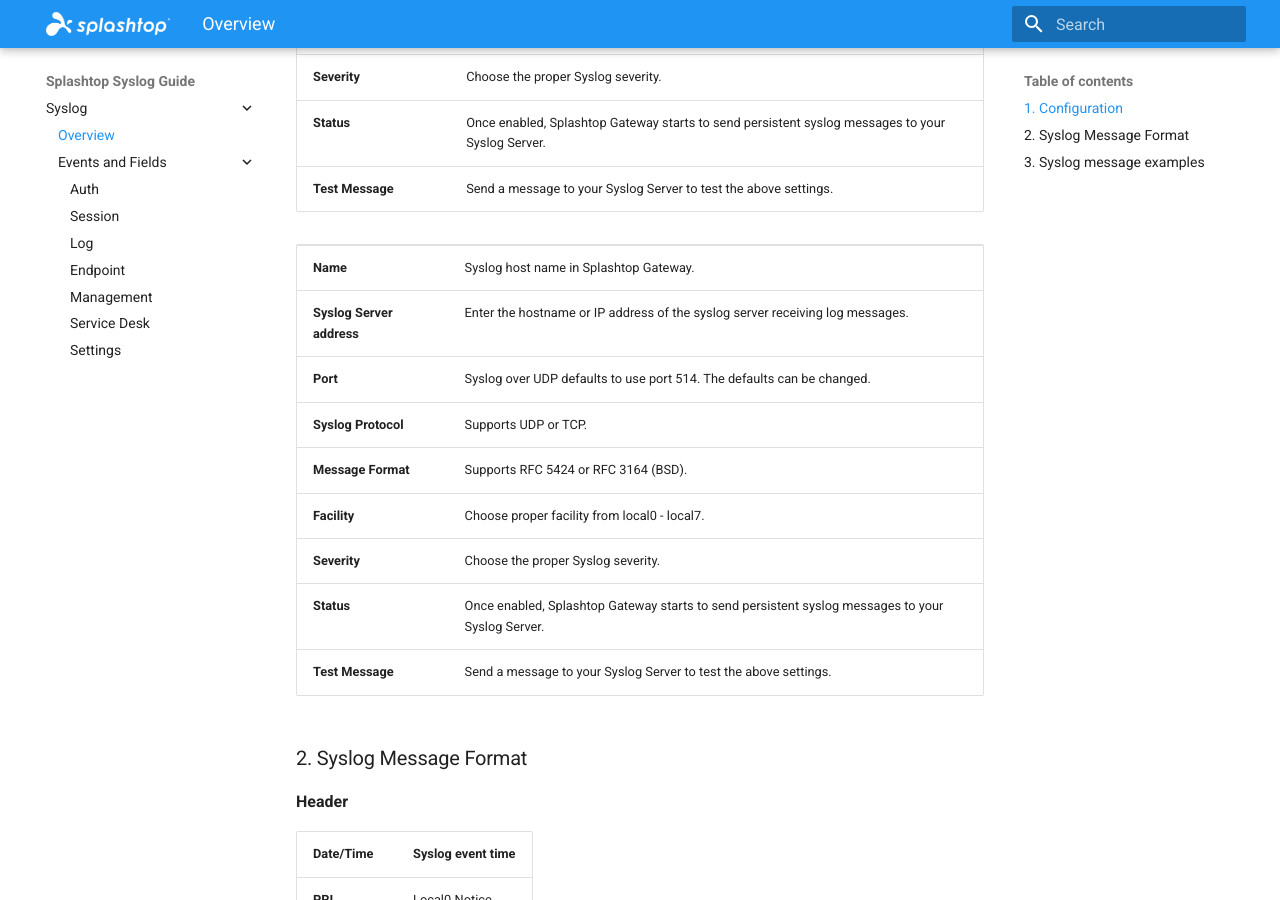
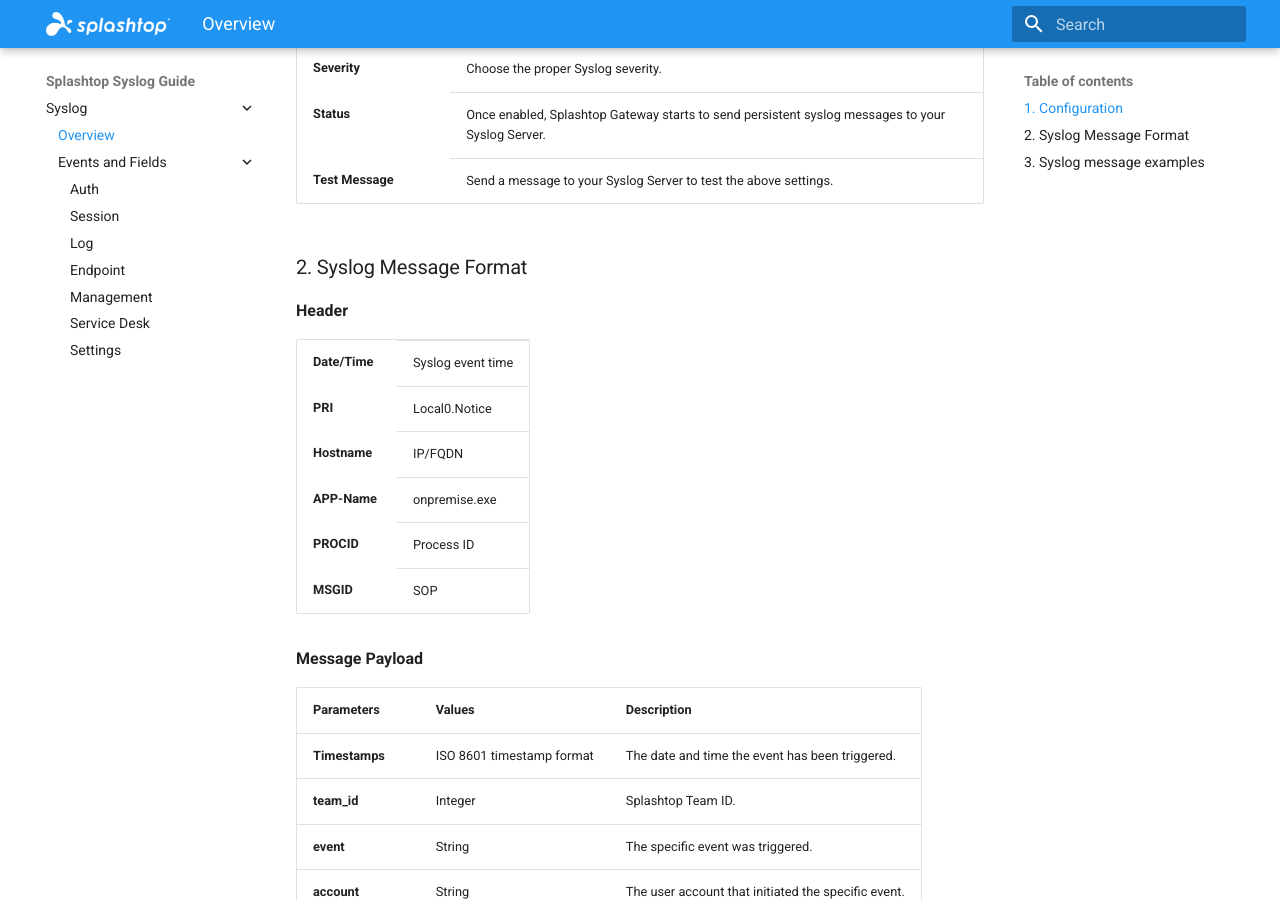
Before and after one commit to SplashtopInc/OnPrem-Syslog-Guide, an MkDocs documentation site: the page built from docs/index.md, in a window 1280 px wide and 900 px high, scrolled down 791 px. Built offline with MkDocs 1.6.1 and Material for MkDocs 9.7.7, drawn with Linux system fonts in a browser that asks for light colours.

Commit message:
Update index.md

```diff
--- a/docs/index.md
+++ b/docs/index.md
@@ -8,42 +8,32 @@
 
 3. Click add to configure your target Syslog server.
 
-Syslog Settings
-
-| **Name** | Syslog host name in Splashtop Gateway. |
-| --- | --- |
-| **Syslog Server address** | Enter the hostname or IP address of the syslog server receiving log messages. |
-| **Port** | Syslog over UDP defaults to use port 514. The defaults can be changed. |
-| **Syslog Protocol** | Supports UDP or TCP. |
-| **Message Format** | Supports RFC 5424 or RFC 3164 (BSD). |
-| **Facility** | Choose proper facility from local0 - local7. |
-| **Severity** | Choose the proper Syslog severity. |
-| **Status** | Once enabled, Splashtop Gateway starts to send persistent syslog messages to your Syslog Server. |
-| **Test Message** | Send a message to your Syslog Server to test the above settings. |
+4. Syslog Settings
 
 <table>
-  <tr><td style="font-weight:bold;">Name</td><td>Syslog host name in Splashtop Gateway.</td></tr>
-  <tr><td style="font-weight:bold;">Syslog Server address</td><td>Enter the hostname or IP address of the syslog server receiving log messages.</td></tr>
-  <tr><td style="font-weight:bold;">Port</td><td>Syslog over UDP defaults to use port 514. The defaults can be changed.</td></tr>
-  <tr><td style="font-weight:bold;">Syslog Protocol</td><td>Supports UDP or TCP.</td></tr>
-  <tr><td style="font-weight:bold;">Message Format</td><td>Supports RFC 5424 or RFC 3164 (BSD).</td></tr>
-  <tr><td style="font-weight:bold;">Facility</td><td>Choose proper facility from local0 - local7.</td></tr>
-  <tr><td style="font-weight:bold;">Severity</td><td>Choose the proper Syslog severity.</td></tr>
-  <tr><td style="font-weight:bold;">Status</td><td>Once enabled, Splashtop Gateway starts to send persistent syslog messages to your Syslog Server.</td></tr>
-  <tr><td style="font-weight:bold;">Test Message</td><td>Send a message to your Syslog Server to test the above settings.</td></tr>
+  <tr><th align="left">Name</th><td>Syslog host name in Splashtop Gateway.</td></tr>
+  <tr><th align="left">Syslog Server address</th><td>Enter the hostname or IP address of the syslog server receiving log messages.</td></tr>
+  <tr><th align="left">Port</th><td>Syslog over UDP defaults to use port 514. The defaults can be changed.</td></tr>
+  <tr><th align="left">Syslog Protocol</th><td>Supports UDP or TCP.</td></tr>
+  <tr><th align="left">Message Format</th><td>Supports RFC 5424 or RFC 3164 (BSD).</td></tr>
+  <tr><th align="left">Facility</th><td>Choose proper facility from local0 - local7.</td></tr>
+  <tr><th align="left">Severity</th><td>Choose the proper Syslog severity.</td></tr>
+  <tr><th align="left">Status</th><td>Once enabled, Splashtop Gateway starts to send persistent syslog messages to your Syslog Server.</td></tr>
+  <tr><th align="left">Test Message</th><td>Send a message to your Syslog Server to test the above settings.</td></tr>
 </table>
 
 ### 2. Syslog Message Format
 
 **Header**
 
-| **Date/Time** | Syslog event time |
-| --- | --- |
-| **PRI** | Local0.Notice |
-| **Hostname** | IP/FQDN |
-| **APP-Name** | onpremise.exe |
-| **PROCID** | Process ID |
-| **MSGID** | SOP |
+<table>
+  <tr><th align="left">Date/Time</th><td>Syslog event time</td></tr>
+  <tr><th align="left">PRI</th><td>Local0.Notice</td></tr>
+  <tr><th align="left">Hostname</th><td>IP/FQDN</td></tr>
+  <tr><th align="left">APP-Name</th><td>onpremise.exe</td></tr>
+  <tr><th align="left">PROCID</th><td>Process ID</td></tr>
+  <tr><th align="left">MSGID</th><td>SOP</td></tr>
+</table>
 
 **Message Payload**
 
```
